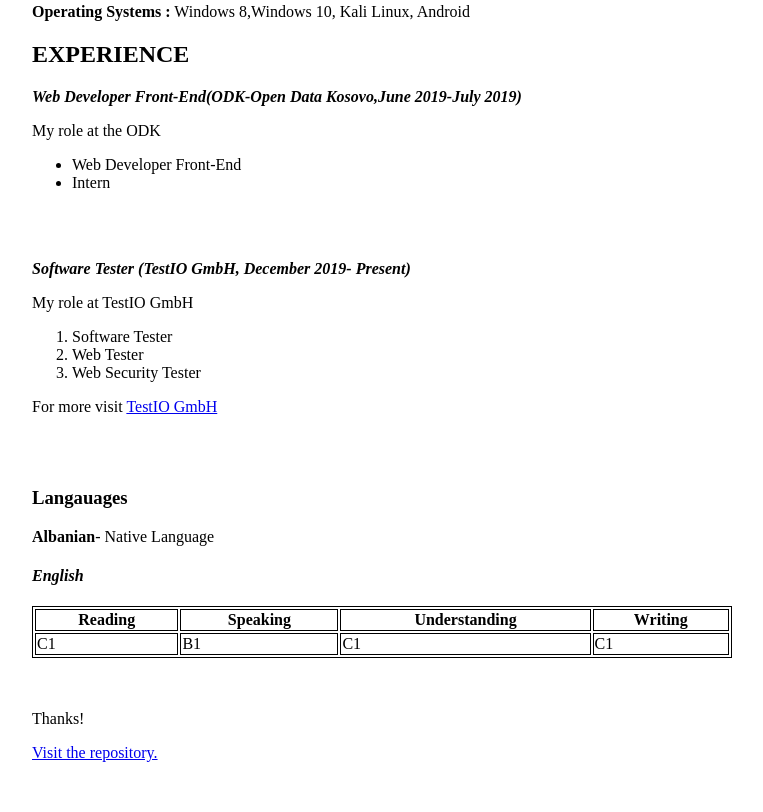
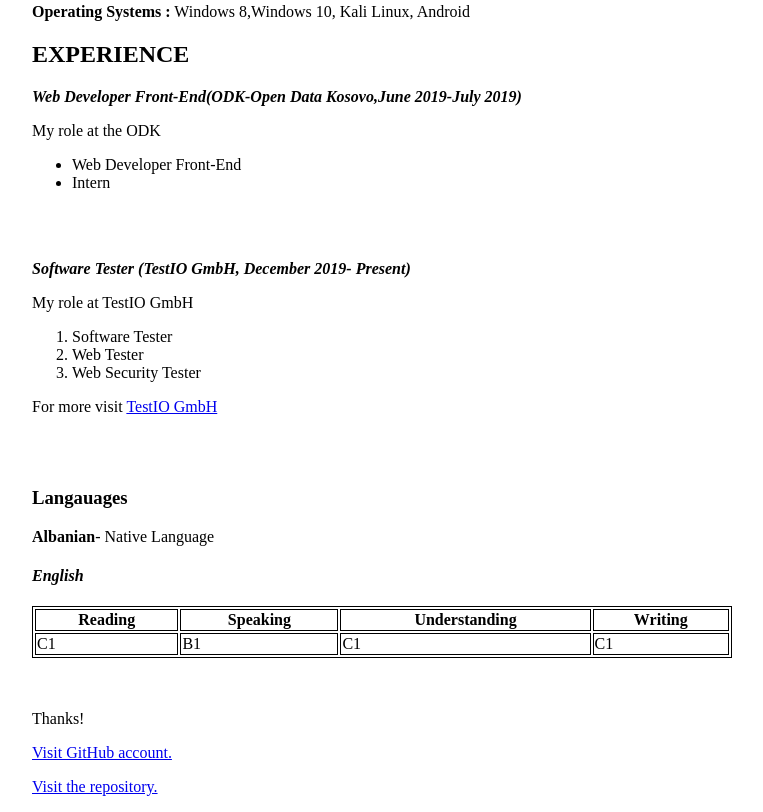
Before and after one commit to fatlindhoxha05/Cv, a plain HTML site: page index.html in a window 1280 px wide. Shown: the part 360-1172 px from the top of the page, without its empty margins (76-839 px from the left). Before the commit the page ends 1138 px from the top, so only its background shows below. Drawn offline with Linux system fonts and the light colour scheme.

Commit message:
GitHubACC
Okay Now

```diff
--- a/index.html
+++ b/index.html
@@ -58,6 +58,7 @@
 	<br>
 	<br>
     <p>Thanks!</p>
+     <a href="https://github.com/fatlindhoxha05"><p>Visit GitHub account.</p></a>
     <a href="https://fatlindhoxha05.github.io/Cv/."><p>Visit the repository.</p></a>
 	</div>
 </body>
```
